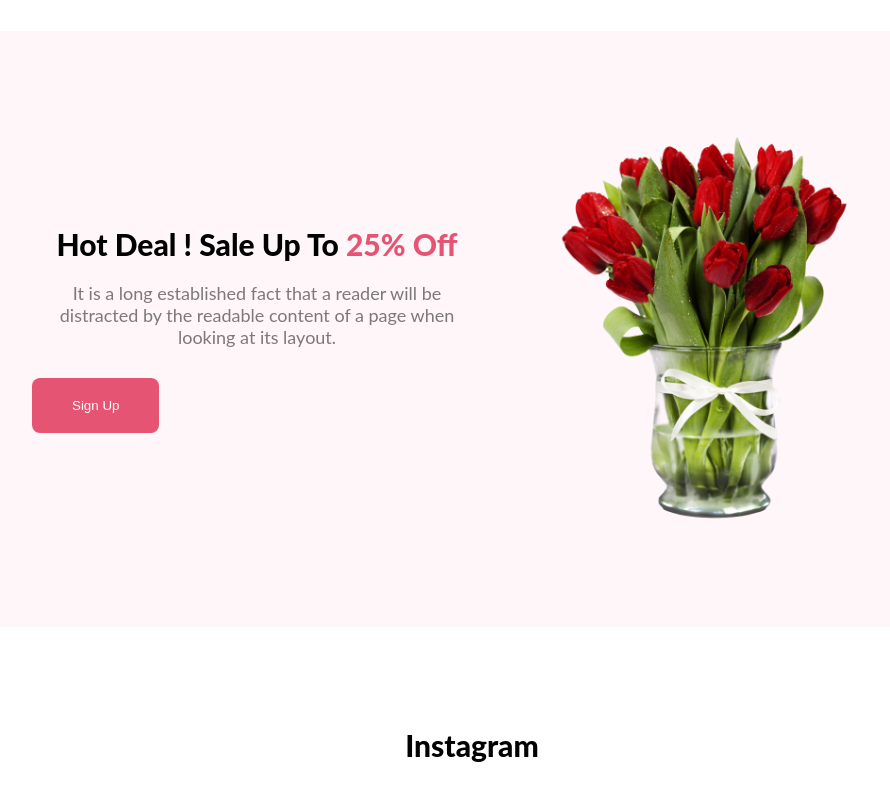
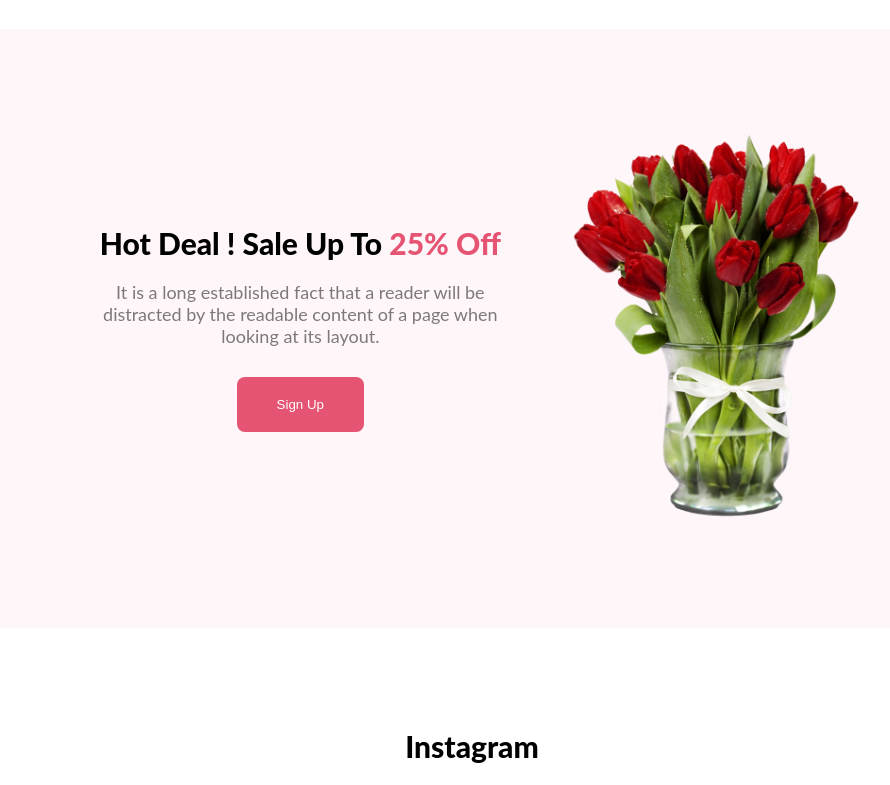
Before and after one commit to mukitur/flowershop_assigmnent1, a plain HTML site: page index.html in a window 1280 px wide. Shown: the part 1400-2185 px from the top of the page, without its empty margins (168-1058 px from the left). Drawn offline with Linux system fonts and the light colour scheme.

Commit message:
fixed some issue

```diff
--- a/index.html
+++ b/index.html
@@ -87,29 +87,28 @@
               <p class="ff-caption">Yellow Flower Tree</p>
             </div>
           </div>
-          <div></div>
-          <div></div>
         </div>
       </section>
       <!-- Hot deals part start -->
       <section>
         <div class="hotdeal-container">
-            <div>
+            <div class="hotdeal-left">
               <h1 class="hotdeal-heading">
                 Hot Deal ! Sale Up To <span class="off">25% Off</span>
               </h1>
               <p class="hotdeal-para">
                 It is a long established fact that a reader will be distracted by the readable content of a page when looking at its layout.
               </p>
-              <div>
+              <a href="#"><button class="main-btn">Sign Up</button></a>
+              <!-- <div>
                 <a href="#"><button class="main-btn">Sign Up</button></a>
-              </div>
-
+              </div> -->
             </div>
             <div>
-                <div class="deals-image">
+              <img class="hotdeal-img" src="images/hot-deals.png" alt="" />
+                <!-- <div class="deals-image">
                     <img class="hotdeal-img" src="images/hot-deals.png" alt="" />
-                </div>
+                </div> -->
             </div>
       </section>
       <!-- instragram part star -->
--- a/styles/styles.css
+++ b/styles/styles.css
@@ -18,7 +18,7 @@ body {
   justify-content: space-between;
   align-items: center;
   padding: 20px;
-  border-bottom: 3px solid #e55473;
+  border-bottom: 1px solid #e55473;
   background-color: whitesmoke;
 }
 .navbar {
@@ -156,13 +156,12 @@ body {
 .off {
   color: #e55473;
 }
-.deals-image {
-  width: 450px;
-  display: flex;
-  justify-content: center;
-}
+
 .hotdeal-img {
   width: 300px;
+}
+.hotdeal-left {
+  text-align: center;
 }
 /* Instragram part start */
 .instragram-container {
```
